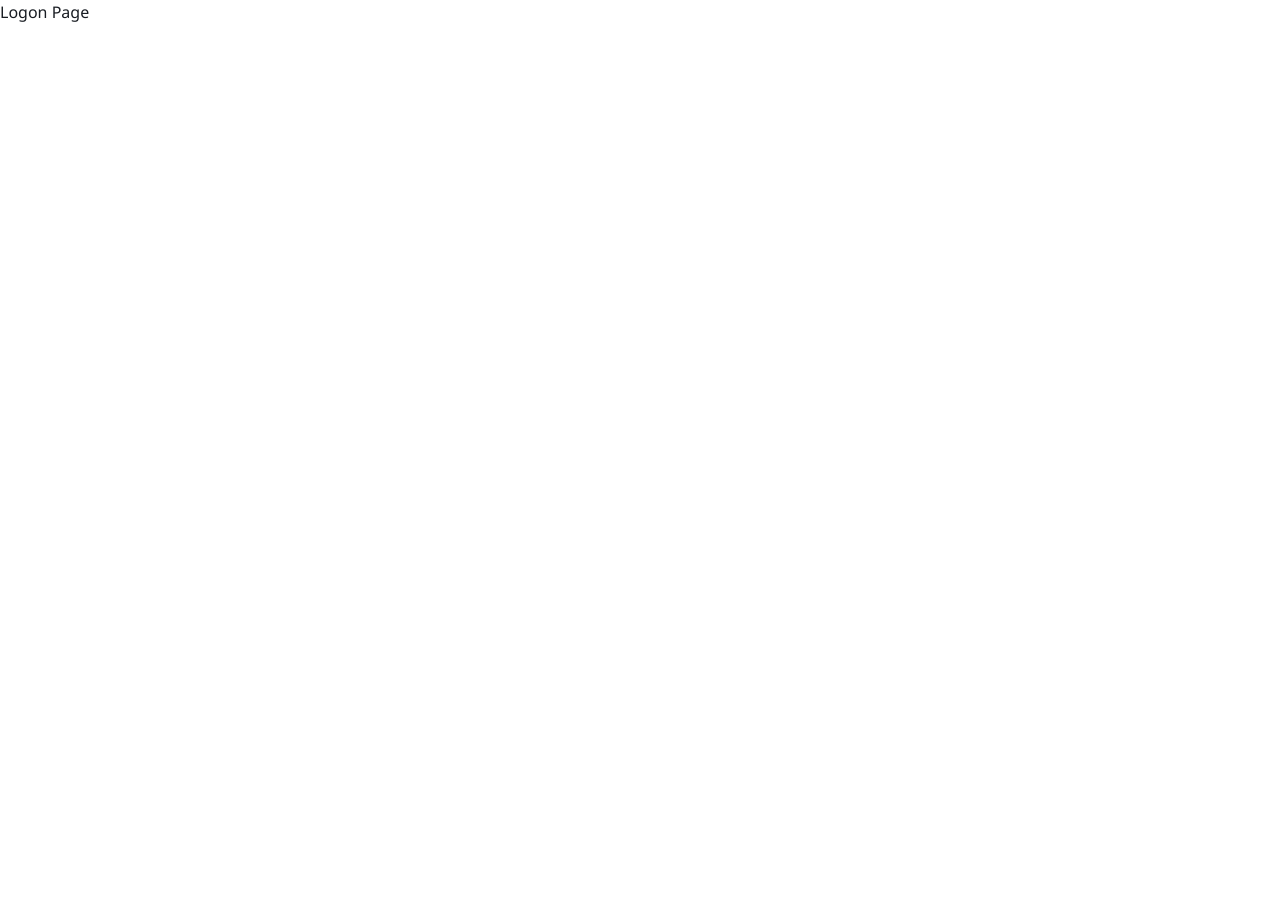
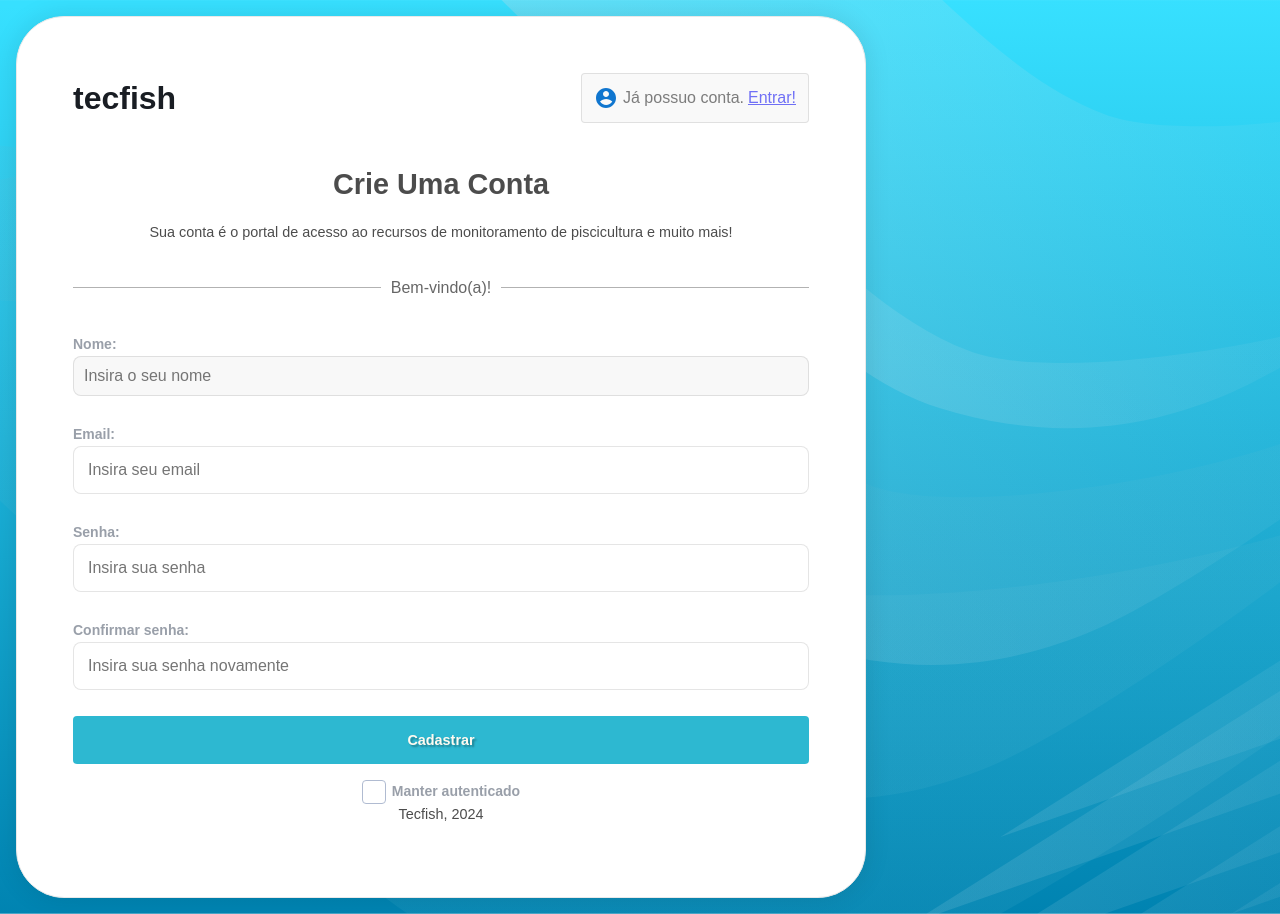
Before and after one commit to MateRossi/techfish, a React (Vite) app in the folder front/: page /register in a window 1280 px wide. Before the commit the page ends 800 px from the top, so only its background shows below. Built offline with nearby package versions, Linux system fonts and the light colour scheme.

Commit message:
adicionada pagina de registro

```diff
--- a/front/src/pages/LoginPage.jsx
+++ b/front/src/pages/LoginPage.jsx
@@ -1,10 +1,9 @@
-import { useNavigate } from "react-router-dom";
 import './Page.css';
 import './LoginPage.css';
 import useAuth from '../hooks/use-auth';
 import useInput from '../hooks/use-input';
 import useToggle from '../hooks/use-toggle';
-import { Link } from "react-router-dom";
+import { Link, useNavigate } from "react-router-dom";
 import { RiAccountCircleFill } from "react-icons/ri";
 import { useState, useEffect, useRef } from "react";
 import * as jose from 'jose';
@@ -63,7 +62,7 @@ function LoginPage() {
             } else if (err.response?.status === 400) {
                 setErrMsg('Missing username or password');
             } else if (err.response?.status === 401) {
-                setErrMsg('Unauthorized');
+                setErrMsg('Acesso não autorizado. Verifique seu e-mail ou senha.');
             } else if (err.response?.status === 404) {
                 setErrMsg('Usuário não encontrado');
             } else {
@@ -78,7 +77,7 @@ function LoginPage() {
             <section className="LoginContainer">
                 <header className="LoginHeader">
                     <h2>tecfish</h2>
-                    <Link to={'/logon'}>
+                    <Link to={'/register'}>
                         <button>
                             <RiAccountCircleFill className="Icon" /> Sou novo aqui.
                             <span style={{ color: 'rgba(20, 20, 243, 0.6)', textDecoration: 'underline', marginLeft: '4px' }}>
--- a/front/src/pages/LogonPage.jsx
+++ b/front/src/pages/LogonPage.jsx
@@ -1,6 +1,169 @@
+import { useNavigate, Link } from "react-router-dom";
+import useAuth from "../hooks/use-auth";
+import { useEffect, useRef, useState } from "react";
+import useToggle from "../hooks/use-toggle";
+import Checkbox from "../components/checkboxComp/Checkbox";
+import { RiAccountCircleFill } from "react-icons/ri";
+import axios from "../api/axios";
+import * as jose from 'jose';
+import './Page.css';
+import './LoginPage.css';
+
+const REGISTER_URL = '/register';
+
 function LogonPage() {
+    const { setAuth } = useAuth();
+    const navigate = useNavigate();
+
+    const userNameRef = useRef();
+    const errRef = useRef();
+
+    const [userName, setUserName] = useState('');
+    const [email, setEmail] = useState('');
+    const [pwd, setPwd] = useState('');
+    const [matchPwd, setMatchPwd] = useState('');
+    const [errMsg, setErrMsg] = useState('');
+    const [check, toggleCheck] = useToggle('persist', false);
+
+    useEffect(() => {
+        userNameRef.current.focus()
+    }, []);
+
+    useEffect(() => {
+        setErrMsg('');
+    }, [userNameRef, email, pwd, matchPwd]);
+
+    const handleSubmit = async (e) => {
+        e.preventDefault();
+        try {
+            const response = await axios.post(REGISTER_URL,
+                JSON.stringify({
+                    nome: userName,
+                    email: email,
+                    senha: pwd,
+                    confirmarSenha: matchPwd,
+                }),
+                {
+                    headers: { 'Content-Type': 'application/json' },
+                    withCredentials: true
+                }
+            );
+
+            const accessToken = response?.data?.accessToken;
+
+            const decodedToken = jose.decodeJwt(accessToken);
+
+            const { id, name, role } = decodedToken.UserInfo;
+
+            setAuth({ id, name, role, accessToken });
+            setPwd('');
+            setErrMsg('');
+            navigate(`/users/${id}/tanques`, { replace: true });
+        } catch (err) {
+            if (!err?.response) {
+                setErrMsg('Sem resposta do servidor.');
+                console.error(err.message);
+            } else if (err.response?.status === 400) {
+                setErrMsg('Missing username or password');
+            } else if (err.response?.status === 401) {
+                setErrMsg('Acesso não autorizado. Verifique seu e-mail ou senha.');
+            } else if (err.response?.status === 404) {
+                setErrMsg('Usuário não encontrado');
+            } else if (err.response?.status === 409) {
+                setErrMsg('Este usuário já existe');
+            } else {
+                setErrMsg('Login failed', err.message);
+            }
+            errRef.current.focus();
+        }
+    }
+
     return (
-        <div>Logon Page</div>
+        <main className="Content">
+            <section className="LoginContainer">
+                <header className="LoginHeader">
+                    <h2>tecfish</h2>
+                    <Link to={'/auth'}>
+                        <button>
+                            <RiAccountCircleFill className="Icon" /> Já possuo conta.
+                            <span style={{ color: 'rgba(20, 20, 243, 0.6)', textDecoration: 'underline', marginLeft: '4px' }}>
+                                Entrar!
+                            </span>
+                        </button>
+                    </Link>
+                </header>
+                <h1>Crie uma conta</h1>
+                <p className="Subtitle">Sua conta é o portal de acesso ao recursos de monitoramento de piscicultura e muito mais!</p>
+                <div className="Separator"><hr /><span className="HrText">Bem-vindo(a)!</span><hr /></div>
+                <form onSubmit={handleSubmit} style={{ marginBottom: '16px' }}>
+                    <p ref={errRef} className={errMsg ? 'errMsg' : 'offscreen'} aria-live="assertive">
+                        {errMsg}
+                    </p>
+                    <div className="InputContainer">
+                        <label htmlFor="nome">Nome: </label>
+                        <input
+                            id="nome"
+                            type="text"
+                            placeholder="Insira o seu nome"
+                            ref={userNameRef}
+                            value={userName}
+                            onChange={(e) => setUserName(e.target.value)}
+                            autoComplete="off"
+                            required
+                        />
+                    </div>
+
+                    <div className="InputContainer">
+                        <label htmlFor="email">Email: </label>
+                        <input
+                            id="email"
+                            type="email"
+                            placeholder="Insira seu email"
+                            onChange={(e) => setEmail(e.target.value)}
+                            value={email}
+                            required
+                        />
+                    </div>
+
+                    <div className="InputContainer">
+                        <label htmlFor="senha">Senha: </label>
+                        <input
+                            id="senha"
+                            type="password"
+                            placeholder="Insira sua senha"
+                            onChange={(e) => setPwd(e.target.value)}
+                            value={pwd}
+                            required
+                            autoComplete="off"
+                        />
+                    </div>
+
+                    <div className="InputContainer">
+                        <label htmlFor="confirmarSenha">Confirmar senha: </label>
+                        <input
+                            id="confirmarSenha"
+                            type="password"
+                            placeholder="Insira sua senha novamente"
+                            onChange={(e) => setMatchPwd(e.target.value)}
+                            value={matchPwd}
+                            required
+                            autoComplete="off"
+                        />
+                    </div>
+
+                    <button type="submit">Cadastrar</button>
+                </form>
+                <Checkbox
+                    onChange={toggleCheck}
+                    label="Manter autenticado"
+                    checked={check}
+                />
+                <footer className="footer">
+                    <p>Tecfish, 2024</p>
+                </footer>
+            </section>
+            <section className="Graphics"></section>
+        </main>
     )
 }
 
```
